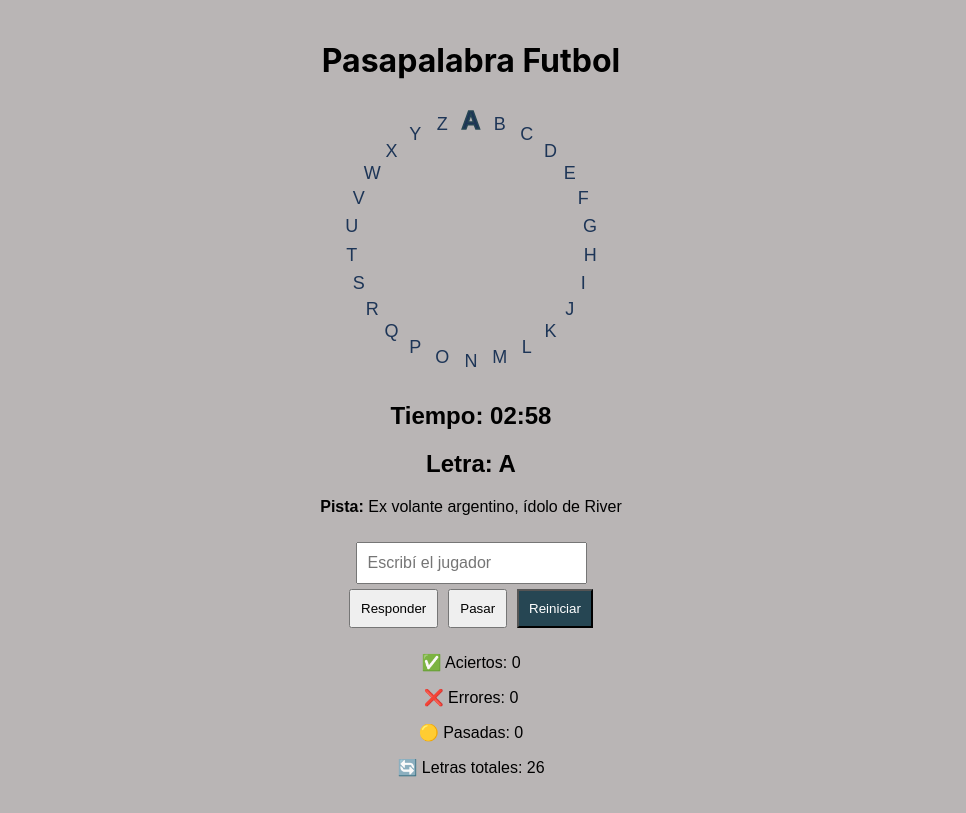
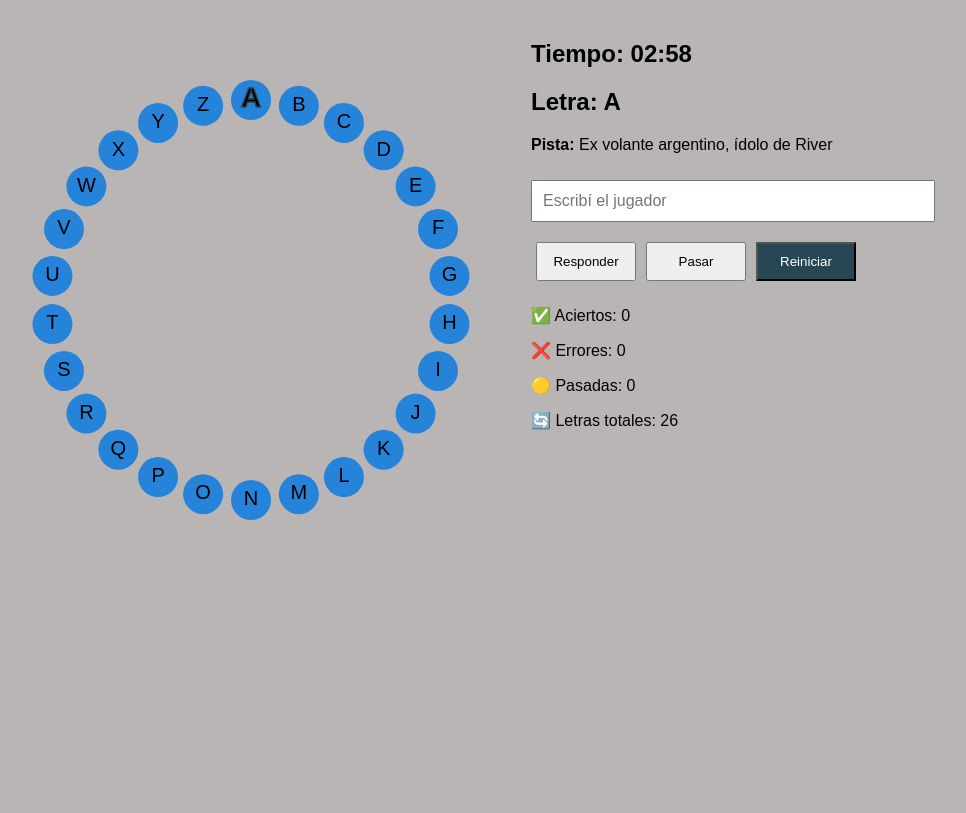
Before and after one commit to lautist/pasapalabraljugadores, a React (Create React App) app: page / in a window 1280 px wide. Both pictures are taken after a click on the button "Iniciar Juego". Shown: the whole page, without its empty margins (169-1135 px from the left). Built offline with nearby package versions, Linux system fonts and the light colour scheme.

Commit message:
Fase beta 1.0

```diff
--- a/src/App.js
+++ b/src/App.js
@@ -7,7 +7,6 @@ import jugadores from './jugadores.json';
 function App() {
   return (
     <div className="App">
-     <h1>Pasapalabra Futbol</h1>
      <Juego jugadores={jugadores}/>
     </div>
   );
--- a/src/Rosco.js
+++ b/src/Rosco.js
@@ -2,15 +2,15 @@ import React from 'react';
 
 function Rosco({ letras, letraActual, aciertos, errores, pasadas }) {
   const total = letras.length;
-  const radio = 120;
-  const center = radio + 20;
+  const radio = 200; // Aumentamos el radio para un rosco más grande
+  const center = radio + 40; // Ajustamos el centro
 
   // Definir color según estado
-  const colorLetra = (letra) => {
-    if (aciertos.includes(letra)) return '#2a9d8f'; // verde
-    if (errores.includes(letra)) return '#ff0000ff'; // rojo
-    if (pasadas.includes(letra)) return '#e9ec4aff'; // amarillo
-    return '#1d3557'; // color default (azul oscuro)
+  const colorEstado = (letra) => {
+    if (aciertos.includes(letra)) return '#09ff00ff'; // verde para aciertos (sin cambios en este caso)
+    if (errores.includes(letra)) return '#ff0000ff'; // rojo para errores
+    if (pasadas.includes(letra)) return '#e9ec4aff'; // amarillo para pasadas
+    return '#2683daff'; // azul para las letras en juego
   };
 
   return (
@@ -23,30 +23,39 @@ function Rosco({ letras, letraActual, aciertos, errores, pasadas }) {
         const angulo = (2 * Math.PI * i) / total - Math.PI / 2;
         const x = center + radio * Math.cos(angulo);
         const y = center + radio * Math.sin(angulo);
-
         const esActual = letra === letraActual;
+        const estadoColor = colorEstado(letra);
+        const isEnJuego = !aciertos.includes(letra) && !errores.includes(letra) && !pasadas.includes(letra);
 
         return (
+          <g key={letra}>
+            {/* Círculo de fondo para el estado */}
+            <circle
+              cx={x}
+              cy={y}
+              r={20}
+              fill={estadoColor}
+            />
             <text
-            key={letra}
               x={x}
               y={y}
               textAnchor="middle"
               dominantBaseline="middle"
               style={{
-              cursor: 'default', // Cambiado a 'default' para no indicar interactividad
+                cursor: 'default',
                 userSelect: 'none',
-              fontSize: esActual ? 26 : 18,
+                fontSize: esActual ? 28 : 20,
                 fontWeight: esActual ? 'bold' : 'normal',
-              fill: colorLetra(letra),
+                fill: '#000', // Letras siempre negras
                 stroke: esActual ? '#264653' : 'none',
                 strokeWidth: esActual ? 1.5 : 0,
                 transition: 'all 0.3s ease',
-              pointerEvents: 'none', // ¡Importante! Deshabilita clics en las letras
+                pointerEvents: 'none',
               }}
             >
               {letra.toUpperCase()}
             </text>
+          </g>
         );
       })}
     </svg>
--- a/src/jugadores.json
+++ b/src/jugadores.json
@@ -17,7 +17,7 @@
   "D": [
     { "nombre": "Dybala", "pista": "Delantero argentino, campeón del mundo en 2022" },
     { "nombre": "Dani Alves", "pista": "Brasileño con más títulos en la historia del fútbol" },
-    { "nombre": "Didier Drogba", "pista": "Delantero marfileño, ídolo del Chelsea" }
+    { "nombre": "Drogba", "pista": "Delantero marfileño, ídolo del Chelsea" }
   ],
   "E": [
     { "nombre": "Eto'o", "pista": "Delantero camerunés, jugó en Barça e Inter" },
--- a/src/jugadoresEleccion.js
+++ b/src/jugadoresEleccion.js
@@ -1,4 +1,4 @@
-import React, { useState, useEffect } from 'react';
+import React, { useState, useEffect, useRef } from 'react';
 import Rosco from './Rosco';
 
 function JugadoresEleccion({ jugadores }) {
@@ -12,13 +12,16 @@ function JugadoresEleccion({ jugadores }) {
   const [errores, setErrores] = useState([]);
   const [pasadas, setPasadas] = useState([]);
   const [sugerencias, setSugerencias] = useState([]);
+  const [sugerenciaResaltada, setSugerenciaResaltada] = useState(-1);
 
   // Estados para el temporizador y el inicio del juego
-  const [TIEMPO_TOTAL, setTIEMPO_TOTAL] = useState(0); // Se inicializará con el input del usuario
+  const [TIEMPO_TOTAL, setTIEMPO_TOTAL] = useState(0);
   const [tiempoRestante, setTiempoRestante] = useState(0);
-  const [juegoActivo, setJuegoActivo] = useState(false); // Controla si el juego está en curso
-  const [juegoIniciado, setJuegoIniciado] = useState(false); // Controla si el juego ha comenzado la primera vez
-  const [tiempoInput, setTiempoInput] = useState('3'); // Valor por defecto para el input de tiempo en minutos
+  const [juegoActivo, setJuegoActivo] = useState(false);
+  const [juegoIniciado, setJuegoIniciado] = useState(false);
+  const [tiempoInput, setTiempoInput] = useState('3');
+
+  const inputRef = useRef(null); // Ref para el input, para enfocarlo
 
   // Asignar jugador random por letra
   const asignarJugadoresRandom = () => {
@@ -32,7 +35,7 @@ function JugadoresEleccion({ jugadores }) {
   };
 
   useEffect(() => {
-    asignarJugadoresRandom(); // Asigna jugadores al cargar el componente
+    asignarJugadoresRandom();
   }, []);
 
   // Timer useEffect
@@ -43,18 +46,26 @@ function JugadoresEleccion({ jugadores }) {
         setTiempoRestante((prevTiempo) => {
           if (prevTiempo <= 1) {
             clearInterval(timer);
-            setJuegoActivo(false); // Termina el juego cuando el temporizador llega a 0
+            setJuegoActivo(false);
             return 0;
           }
           return prevTiempo - 1;
         });
       }, 1000);
     } else if (tiempoRestante === 0 && juegoActivo) {
-        setJuegoActivo(false); // Asegurarse de que el juego se desactive si el tiempo llega a 0
+        setJuegoActivo(false);
     }
 
     return () => clearInterval(timer);
   }, [juegoActivo, tiempoRestante]);
+
+  // Restablecer sugerenciaResaltada cuando las sugerencias cambian o se ocultan
+  useEffect(() => {
+    if (sugerencias.length === 0) {
+      setSugerenciaResaltada(-1);
+    }
+  }, [sugerencias]);
+
 
   function normalizar(texto) {
     return texto
@@ -72,8 +83,10 @@ function JugadoresEleccion({ jugadores }) {
         normalizar(j.nombre).startsWith(normalizar(valor))
       );
       setSugerencias(posibles);
+      setSugerenciaResaltada(-1); // Reiniciar al escribir
     } else {
       setSugerencias([]);
+      setSugerenciaResaltada(-1);
     }
   };
 
@@ -93,16 +106,17 @@ function JugadoresEleccion({ jugadores }) {
 
     if (intentos === letras.length) {
       setLetraActual(null);
-      setJuegoActivo(false); // Terminar juego si no hay más letras por responder
+      setJuegoActivo(false);
       return;
     }
 
     setLetraActual(letras[siguienteIndice]);
     setRespuesta('');
     setSugerencias([]);
+    setSugerenciaResaltada(-1); // Resetear al avanzar letra
   };
 
-  const verificarRespuesta = (valorRespuesta) => { // Función unificada para verificación
+  const verificarRespuesta = (valorRespuesta) => {
     if (!letraActual || !juegoActivo) return;
 
     const jugadorCorrecto = jugadoresRandom[letraActual];
@@ -112,24 +126,23 @@ function JugadoresEleccion({ jugadores }) {
 
     if (esCorrecto) {
       if (!aciertos.includes(letraActual)) setAciertos([...aciertos, letraActual]);
-      // Si la letra estaba en errores o pasadas, se remueve
       if (pasadas.includes(letraActual))
         setPasadas(pasadas.filter((l) => l !== letraActual));
       if (errores.includes(letraActual))
         setErrores(errores.filter((l) => l !== letraActual));
     } else {
       if (!errores.includes(letraActual)) setErrores([...errores, letraActual]);
-      // Si se equivoca, y estaba en pasadas, se remueve de pasadas
       if (pasadas.includes(letraActual))
           setPasadas(pasadas.filter((l) => l !== letraActual));
     }
 
-    setRespuesta(''); // Limpiar el input
-    setSugerencias([]); // Limpiar sugerencias
-    avanzarLetra(); // Mover a la siguiente letra
+    setRespuesta('');
+    setSugerencias([]);
+    setSugerenciaResaltada(-1); // Resetear al verificar
+    avanzarLetra();
   };
 
-  const verificar = () => { // Usado para el botón 'Responder' y Enter
+  const verificar = () => {
     verificarRespuesta(respuesta);
   };
 
@@ -162,8 +175,12 @@ function JugadoresEleccion({ jugadores }) {
     setErrores([]);
     setPasadas([]);
     setSugerencias([]);
+    setSugerenciaResaltada(-1);
     setJuegoActivo(true);
     setJuegoIniciado(true);
+    if (inputRef.current) {
+      inputRef.current.focus();
+    }
   };
 
   const reiniciar = () => {
@@ -178,31 +195,48 @@ function JugadoresEleccion({ jugadores }) {
     setErrores([]);
     setPasadas([]);
     setSugerencias([]);
+    setSugerenciaResaltada(-1);
     asignarJugadoresRandom();
   };
 
-  const juegoCompletadoPorRespuestas = letras.every(
-    (l) => aciertos.includes(l) || errores.includes(l)
+  const juegoTerminado = !juegoActivo && juegoIniciado;
+
+  // Manejar tecla Enter, flechas arriba/abajo en el input
+  const manejarKeyDown = (e) => {
+    if (!juegoActivo) return;
+
+    if (sugerencias.length > 0) {
+      if (e.key === 'ArrowDown') {
+        e.preventDefault();
+        setSugerenciaResaltada((prevIndex) =>
+          (prevIndex + 1) % sugerencias.length
         );
-
-  const juegoTerminado = !juegoActivo && juegoIniciado; // El juego termina si no está activo y ya se inició
-
-  // Manejar tecla Enter en el input para enviar respuesta
-  const manejarKeyDown = (e) => {
-    if (e.key === 'Enter' && juegoActivo) {
+      } else if (e.key === 'ArrowUp') {
+        e.preventDefault();
+        setSugerenciaResaltada((prevIndex) =>
+          (prevIndex - 1 + sugerencias.length) % sugerencias.length
+        );
+      } else if (e.key === 'Enter') {
+        e.preventDefault();
+        if (sugerenciaResaltada !== -1) {
+          verificarRespuesta(sugerencias[sugerenciaResaltada].nombre);
+        } else {
+          verificar();
+        }
+      }
+    } else if (e.key === 'Enter') {
       e.preventDefault();
       verificar();
     }
   };
 
-  // Formatear tiempo para mostrar
+
   const minutos = Math.floor(tiempoRestante / 60);
   const segundos = tiempoRestante % 60;
   const tiempoFormateado = `${minutos.toString().padStart(2, '0')}:${segundos.toString().padStart(2, '0')}`;
 
 
   if (juegoTerminado) {
-    // Las letras no respondidas son las que no están en aciertos ni en errores
     const noRespondidas = letras.filter(
       (l) => !aciertos.includes(l) && !errores.includes(l)
     );
@@ -244,7 +278,7 @@ function JugadoresEleccion({ jugadores }) {
                 <li
                   key={letra}
                   style={{
-                    backgroundColor: '#f4a261', // Color para no respondidas
+                    backgroundColor: '#f4a261',
                     color: 'white',
                     margin: '5px 0',
                     padding: '8px',
@@ -269,7 +303,6 @@ function JugadoresEleccion({ jugadores }) {
     );
   }
 
-  // Si el juego no ha iniciado, muestra la configuración inicial
   if (!juegoIniciado) {
     return (
       <div style={{ textAlign: 'center', fontFamily: 'Arial', marginTop: 50 }}>
@@ -298,16 +331,29 @@ function JugadoresEleccion({ jugadores }) {
   const jugadorActual = jugadoresRandom[letraActual];
 
   return (
-    <div style={{ textAlign: 'center', fontFamily: 'Arial' }}>
+    <div
+      style={{
+        display: 'flex',
+        justifyContent: 'center',
+        alignItems: 'flex-start',
+        fontFamily: 'Arial',
+        padding: '20px',
+        gap: '40px'
+      }}
+    >
+      {/* Contenedor del Rosco (izquierda) */}
+      <div style={{ flexShrink: 0 }}>
         <Rosco
           letras={letras}
           letraActual={letraActual}
           aciertos={aciertos}
           errores={errores}
           pasadas={pasadas}
-        // onClickLetra ya no se pasa
         />
+      </div>
 
+      {/* Contenedor de la Información del Juego (derecha) */}
+      <div style={{ flexGrow: 1, textAlign: 'left', maxWidth: '400px' }}>
         <div style={{ fontSize: 24, fontWeight: 'bold', marginBottom: 10, color: tiempoRestante <= 10 ? 'red' : 'inherit' }}>
           Tiempo: {tiempoFormateado}
         </div>
@@ -317,39 +363,18 @@ function JugadoresEleccion({ jugadores }) {
           <strong>Pista:</strong> {jugadorActual?.pista || 'Sin pista'}
         </p>
 
+        {/* Input y luego las sugerencias */}
         <input
+          ref={inputRef} // Asociar la ref al input
           type="text"
           value={respuesta}
           onChange={manejarCambio}
           onKeyDown={manejarKeyDown}
           placeholder="Escribí el jugador"
           autoComplete="off"
-        style={{ padding: 10, fontSize: 16, marginTop: 10 }}
+          style={{ padding: 10, fontSize: 16, marginTop: 10, width: 'calc(100% - 20px)' }}
           disabled={!juegoActivo}
         />
-
-      <div>
-        <button
-          onClick={verificar}
-          style={{ margin: 5, padding: 10 }}
-          disabled={!juegoActivo}
-        >
-          Responder
-        </button>
-        <button
-          onClick={pasar}
-          style={{ margin: 5, padding: 10 }}
-          disabled={!juegoActivo}
-        >
-          Pasar
-        </button>
-        <button
-          onClick={reiniciar}
-          style={{ margin: 5, padding: 10, backgroundColor: '#264653', color: '#fff' }}
-        >
-          Reiniciar
-        </button>
-      </div>
 
         {sugerencias.length > 0 && juegoActivo && (
           <ul
@@ -357,30 +382,61 @@ function JugadoresEleccion({ jugadores }) {
               listStyle: 'none',
               padding: 0,
               maxWidth: 300,
-            margin: '10px auto',
+              marginTop: '5px',
               cursor: 'pointer',
               border: '1px solid #ccc',
               borderRadius: '4px',
               maxHeight: '150px',
               overflowY: 'auto',
-            boxShadow: '0 2px 5px rgba(0,0,0,0.1)'
+              boxShadow: '0 2px 5px rgba(0,0,0,0.1)',
+              zIndex: 10,
+              backgroundColor: 'white'
             }}
           >
             {sugerencias.map((j, i) => (
               <li
                 key={i}
                 onClick={() => {
-                setRespuesta(j.nombre); // Pone el nombre en el input
-                setSugerencias([]); // Limpia las sugerencias
-                verificarRespuesta(j.nombre); // Llama a verificar con el nombre sugerido
+                  setRespuesta(j.nombre);
+                  setSugerencias([]);
+                  setSugerenciaResaltada(-1);
+                  verificarRespuesta(j.nombre);
                 }}
-              style={{ background: '#f9f9f9', margin: '2px 0', padding: '8px', borderBottom: '1px solid #eee' }}
+                style={{
+                  background: i === sugerenciaResaltada ? '#e0e0e0' : '#f9f9f9',
+                  margin: '2px 0',
+                  padding: '8px',
+                  borderBottom: '1px solid #eee'
+                }}
               >
                 {j.nombre}
               </li>
             ))}
           </ul>
         )}
+
+        <div style={{ marginTop: '15px' }}>
+          <button
+            onClick={verificar}
+            style={{ margin: '5px', padding: '10px', minWidth: '100px' }}
+            disabled={!juegoActivo}
+          >
+            Responder
+          </button>
+          <button
+            onClick={pasar}
+            style={{ margin: '5px', padding: '10px', minWidth: '100px' }}
+            disabled={!juegoActivo}
+          >
+            Pasar
+          </button>
+          <button
+            onClick={reiniciar}
+            style={{ margin: '5px', padding: '10px', backgroundColor: '#264653', color: '#fff', minWidth: '100px' }}
+          >
+            Reiniciar
+          </button>
+        </div>
 
         <div style={{ marginTop: 20 }}>
           <p>✅ Aciertos: {aciertos.length}</p>
@@ -389,6 +445,7 @@ function JugadoresEleccion({ jugadores }) {
           <p>🔄 Letras totales: {letras.length}</p>
         </div>
       </div>
+    </div>
   );
 }
 
```
Lines whose indentation alone changed are shown as unchanged.
